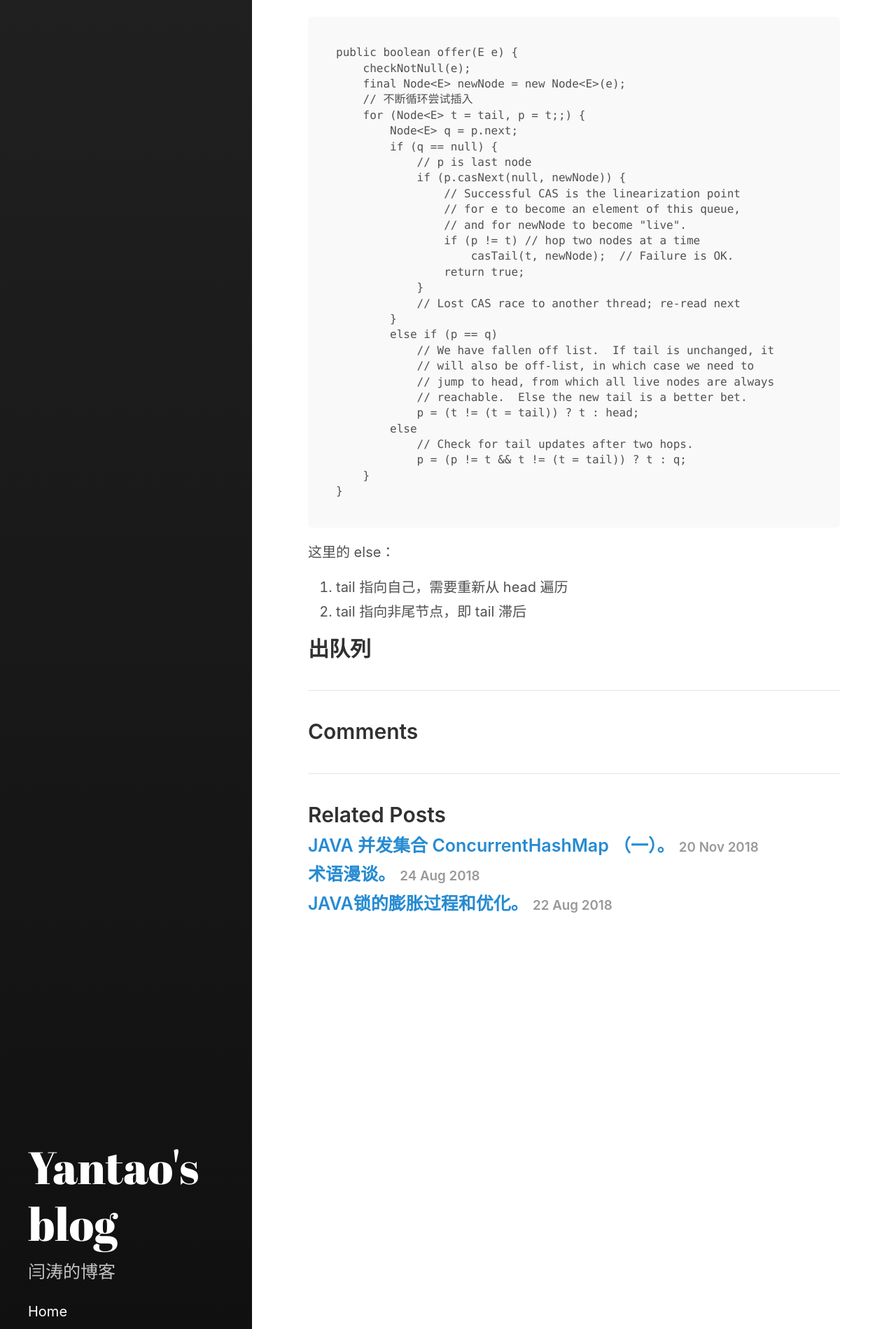
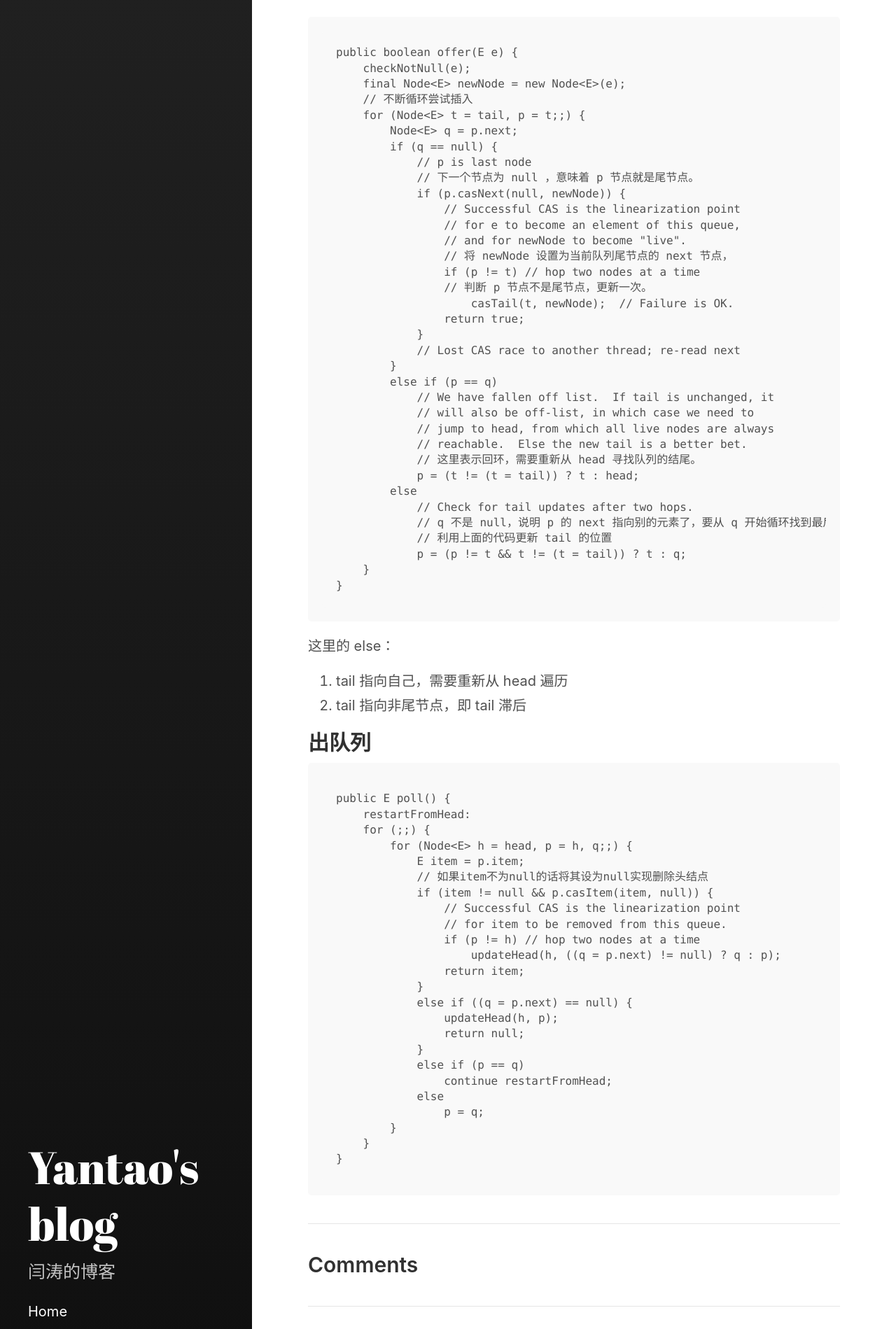
Before and after one commit to xinghelanchen/xinghelanchen.github.io, a Jekyll site: the page built from _posts/2018-11-26-JAVA并发集合ConcurrentLinkedQueue（二）.md, in a window 1280 px wide. Shown: the part 2180-4079 px from the top of the page at 70% size. Built offline with Jekyll 4.4.1, drawn with Linux system fonts in a browser that asks for light colours.

Commit message:
20181126

````diff
--- a/_posts/2018-11-26-JAVA并发集合ConcurrentLinkedQueue（二）.md
+++ b/_posts/2018-11-26-JAVA并发集合ConcurrentLinkedQueue（二）.md
@@ -54,10 +54,10 @@ ConcurrentLinkedQueue 是一个基于链接节点的无界线程安全队列，
 
 3. tail节点的next域可以引用到自身。
 
-
 ## 入队列
 
 入队主要做两件事情，第一是将入队节点设置成当前队列尾节点的下一个节点。第二是更新tail节点，如果tail节点的next节点不为空，则将入队节点设置成tail节点，如果tail节点的next节点为空，则将入队节点设置成tail的next节点，所以tail节点不总是尾节点，
+
 
 ```
 public boolean offer(E e) {
@@ -68,11 +68,14 @@ public boolean offer(E e) {
         Node<E> q = p.next;
         if (q == null) {
             // p is last node
+            // 下一个节点为 null ，意味着 p 节点就是尾节点。
             if (p.casNext(null, newNode)) {
                 // Successful CAS is the linearization point
                 // for e to become an element of this queue,
                 // and for newNode to become "live".
+                // 将 newNode 设置为当前队列尾节点的 next 节点，
                 if (p != t) // hop two nodes at a time
+                // 判断 p 节点不是尾节点，更新一次。
                     casTail(t, newNode);  // Failure is OK.
                 return true;
             }
@@ -83,9 +86,12 @@ public boolean offer(E e) {
             // will also be off-list, in which case we need to
             // jump to head, from which all live nodes are always
             // reachable.  Else the new tail is a better bet.
+            // 这里表示回环，需要重新从 head 寻找队列的结尾。
             p = (t != (t = tail)) ? t : head;
         else
             // Check for tail updates after two hops.
+            // q 不是 null，说明 p 的 next 指向别的元素了，要从 q 开始循环找到最后一个元素
+            // 利用上面的代码更新 tail 的位置
             p = (p != t && t != (t = tail)) ? t : q;
     }
 }
@@ -96,3 +102,30 @@ public boolean offer(E e) {
 2. tail 指向非尾节点，即 tail 滞后
 
 ## 出队列
+
+```
+public E poll() {
+    restartFromHead:
+    for (;;) {
+        for (Node<E> h = head, p = h, q;;) {
+            E item = p.item;
+            // 如果item不为null的话将其设为null实现删除头结点
+            if (item != null && p.casItem(item, null)) {
+                // Successful CAS is the linearization point
+                // for item to be removed from this queue.
+                if (p != h) // hop two nodes at a time
+                    updateHead(h, ((q = p.next) != null) ? q : p);
+                return item;
+            }
+            else if ((q = p.next) == null) {
+                updateHead(h, p);
+                return null;
+            }
+            else if (p == q)
+                continue restartFromHead;
+            else
+                p = q;
+        }
+    }
+}
+```
````
